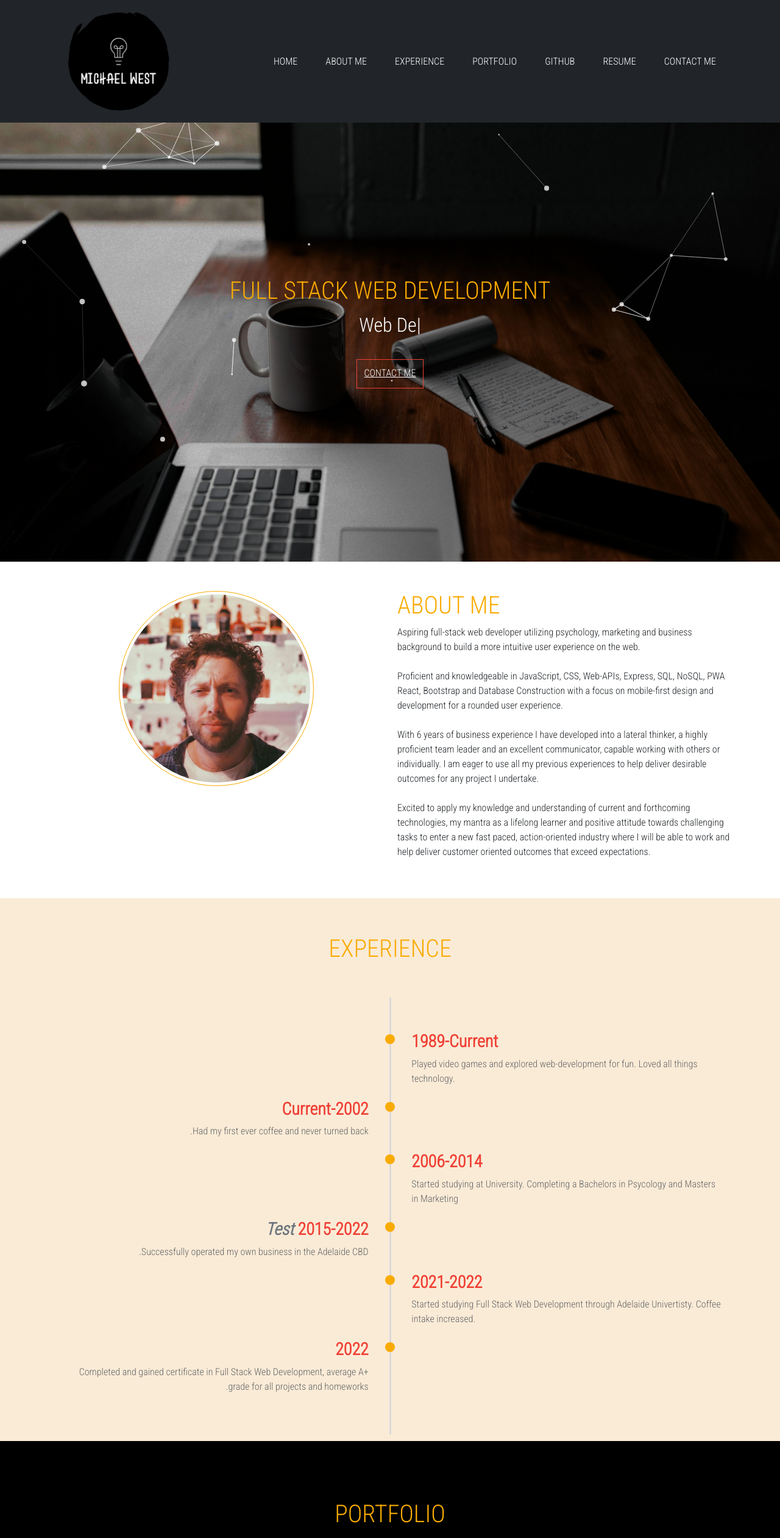
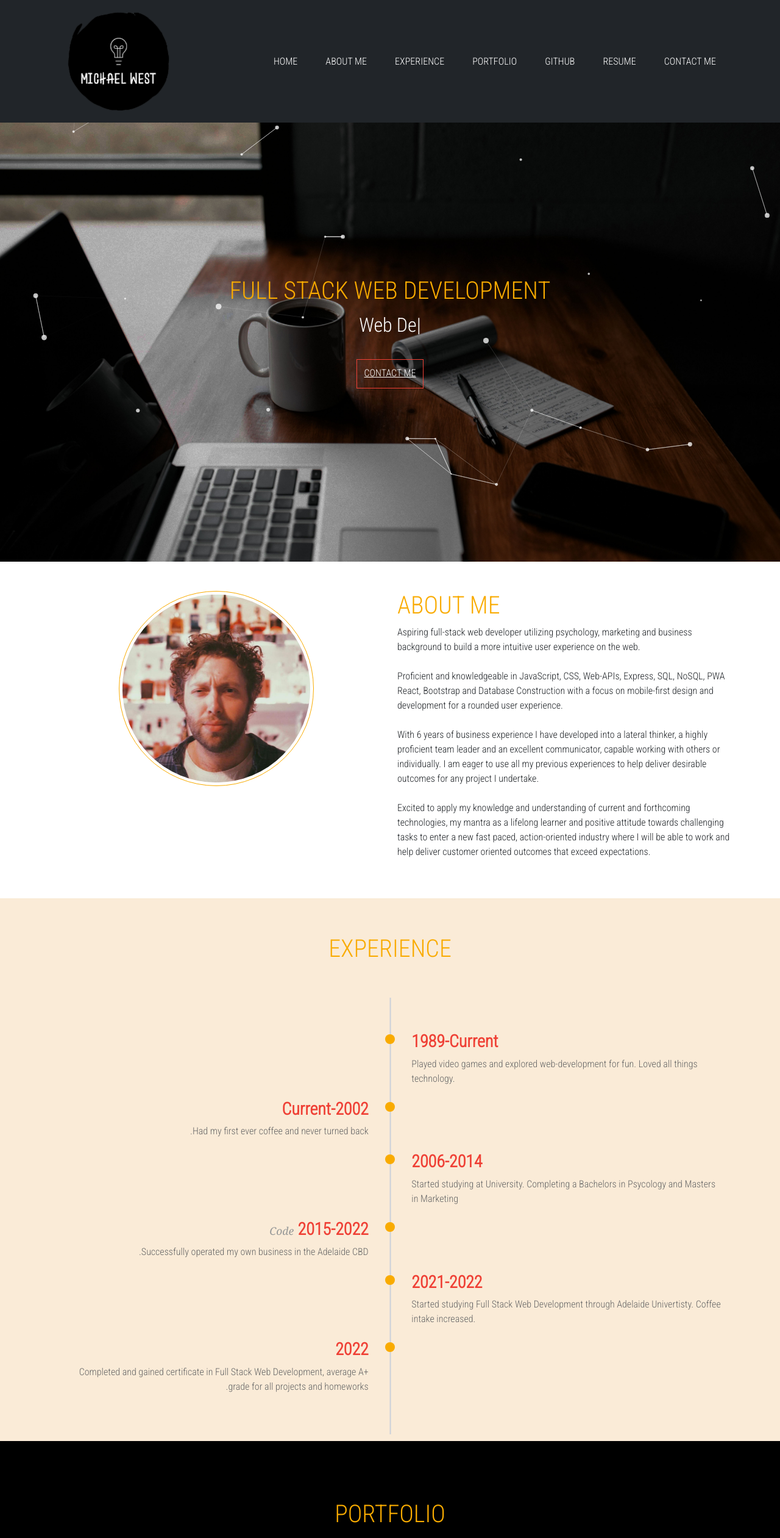
Before and after one commit to mjhwest/react-portfolio, a React (Create React App) app in the folder react-port/: page / in a window 1280 px wide. Shown: the top 2522 px of the page at 61% size. Built offline with nearby package versions, Linux system fonts and the light colour scheme.

Commit message:
push to save

```diff
--- a/react-port/src/App.css
+++ b/react-port/src/App.css
@@ -160,6 +160,14 @@ it is being imported into the index index.html in public folder, and i have the
         text-transform: uppercase;
     }
     /*********************Experience*************************/
+
+    .text-muted {
+        font-size: 1.1rem;
+        font-family: Georgia, 'Times New Roman', Times, serif;
+        opacity: .7;
+        color: #000 !important;
+        font-weight: 200;
+    }
 
     .experience {
         padding: 0.7rem;
--- a/react-port/src/components/Experience.js
+++ b/react-port/src/components/Experience.js
@@ -33,7 +33,7 @@ function Experience() {
           <div className="timeline-block timeline-block-left">
           <div className="marker"> </div>
               <div className="timeline-content">
-                  <h3> 2015-2022 <em className="text-muted"> Test </em> </h3>
+                  <h3> 2015-2022 <em className="text-muted"> Code </em> </h3>
                   <p> Successfully operated my own business in the Adelaide CBD.  </p>
               </div>
           </div>
--- a/react-port/src/components/Header.js
+++ b/react-port/src/components/Header.js
@@ -83,7 +83,7 @@ const Header = () => {
               enable: true,
               area: 800,
             },
-            value: 20,
+            value: 25,
           },
           opacity: {
             value: 0.5,
```
